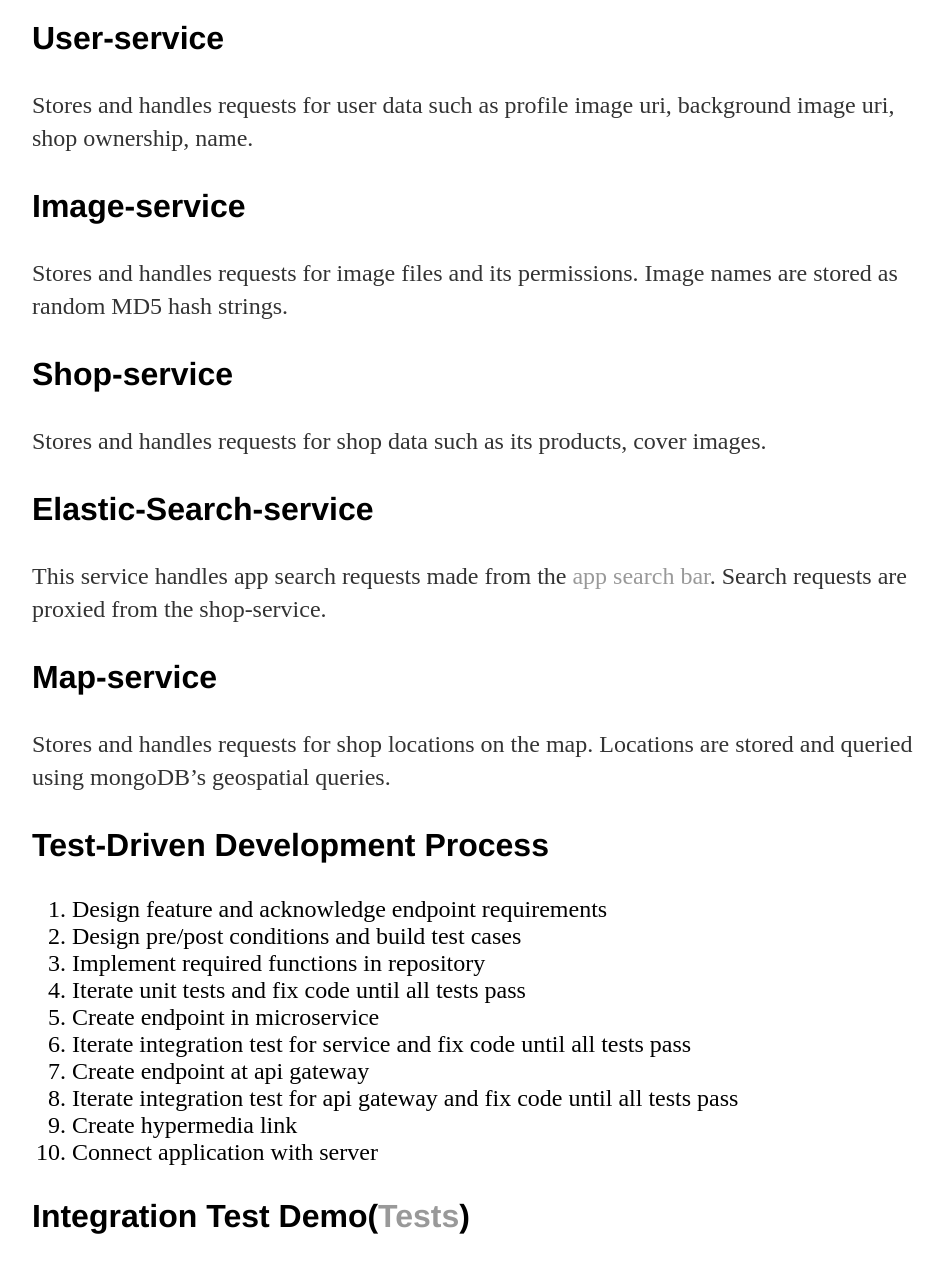
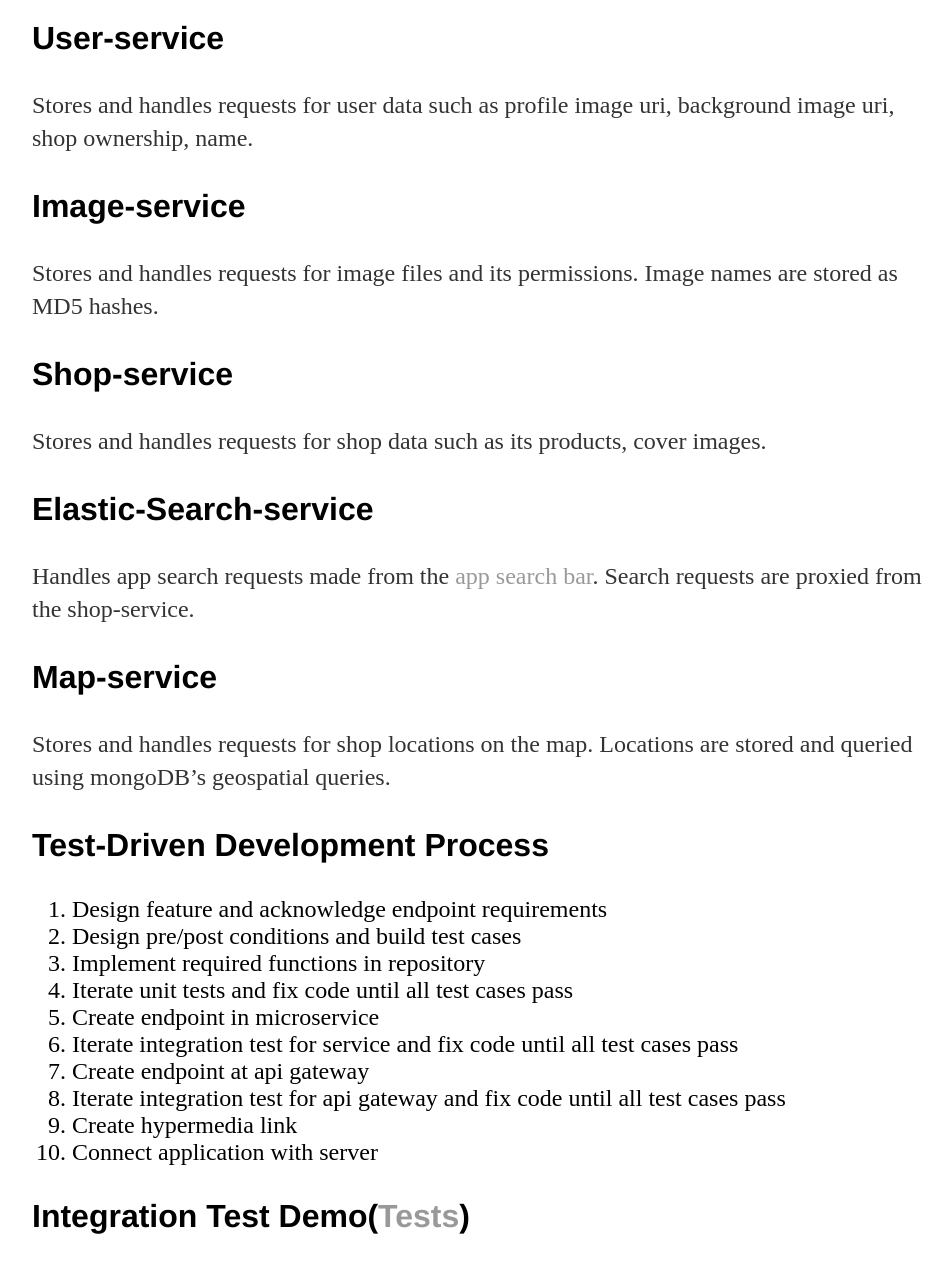
Before and after one commit to jcho7022/jcho7022.github.io, a Jekyll site: the page built from projects/float/index.html, in a window 1280 px wide and 1400 px high, scrolled down 7262 px, cut to the strip 0-1263 px from the top of the window. Shown: the whole strip, without its empty margins (160-1111 px from the left). Built offline with Jekyll 4.4.1, drawn with Linux system fonts in a browser that asks for light colours.

Commit message:
Update index.html

```diff
--- a/projects/float/index.html
+++ b/projects/float/index.html
@@ -123,13 +123,13 @@ title: "Float: Map Oriented Marketplace Application"
    <p>Stores and handles requests for user data such as profile image uri, background image uri, shop ownership, name.</p>
 
    <h3>Image-service</h3>
-   <p>Stores and handles requests for image files and its permissions. Image names are stored as random MD5 hash strings.</p>
+   <p>Stores and handles requests for image files and its permissions. Image names are stored as MD5 hashes.</p>
 
    <h3>Shop-service</h3>
    <p>Stores and handles requests for shop data such as its products, cover images.</p>
 
    <h3>Elastic-Search-service</h3>
-   <p>This service handles app search requests made from the <a href="https://jcho7022.github.io/projects/float/elastic_search.jpg">app search bar</a>.
+   <p>Handles app search requests made from the <a href="https://jcho7022.github.io/projects/float/elastic_search.jpg">app search bar</a>.
        Search requests are proxied from the shop-service.</p>
 
    <h3>Map-service</h3>
@@ -142,11 +142,11 @@ title: "Float: Map Oriented Marketplace Application"
 		<li>Design feature and acknowledge endpoint requirements</li>
 		<li>Design pre/post conditions and build test cases</li>
   		<li>Implement required functions in repository</li>
-  		<li>Iterate unit tests and fix code until all tests pass</li>
+  		<li>Iterate unit tests and fix code until all test cases pass</li>
   		<li>Create endpoint in microservice</li>
-		<li>Iterate integration test for service and fix code until all tests pass</li>
+		<li>Iterate integration test for service and fix code until all test cases pass</li>
 		<li>Create endpoint at api gateway</li>
-		<li>Iterate integration test for api gateway and fix code until all tests pass</li>
+		<li>Iterate integration test for api gateway and fix code until all test cases pass</li>
 		<li>Create hypermedia link</li>
 		<li>Connect application with server</li>
 	</ol>
```
